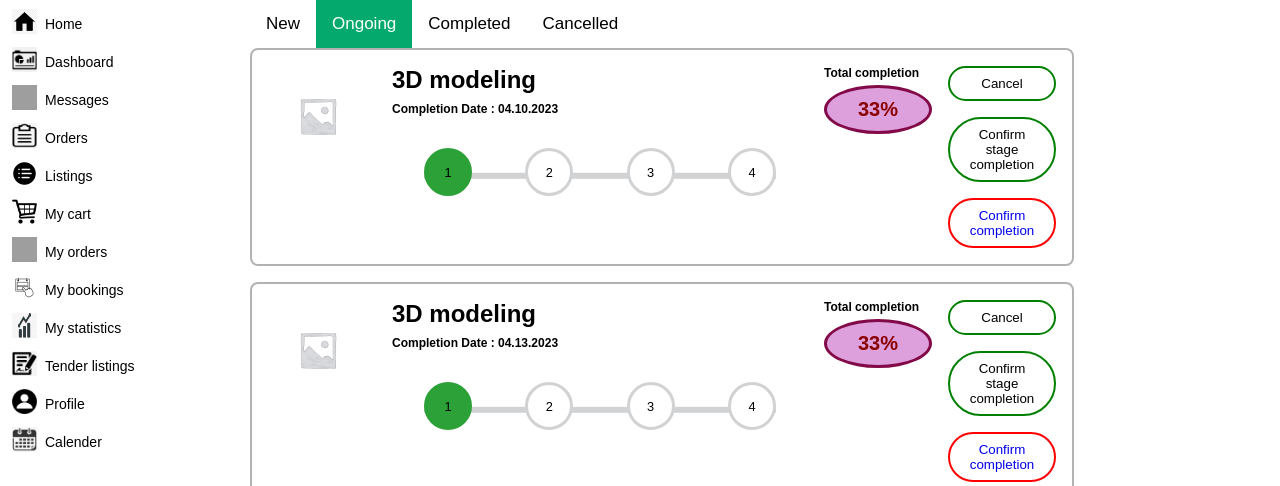
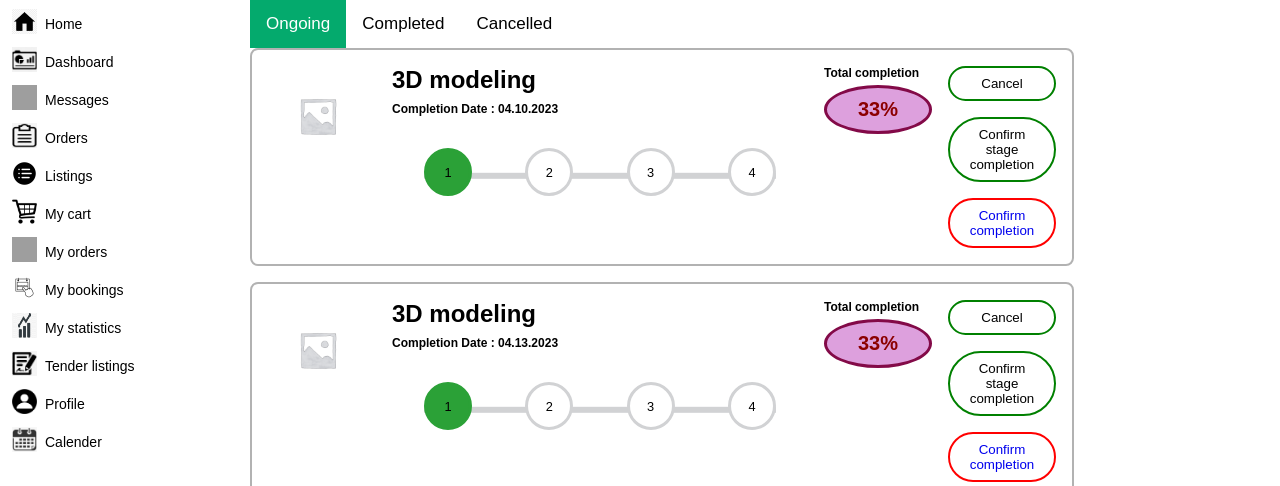
Before and after one commit to chrisMper/constru, a PHP site: page /construplus/app/views/users/myBookings_ongoing.php in a window 1280 px wide. Shown: the part 64-550 px from the top of the page. Run offline with PHP 8.4, Linux system fonts and the light colour scheme; grey boxes are pictures that could not be loaded.

Commit message:
Update myBookings_ongoing.php

```diff
--- a/app/views/users/myBookings_ongoing.php
+++ b/app/views/users/myBookings_ongoing.php
@@ -52,7 +52,7 @@
           <li><a href="construction.html"><img src="../../../public/img/product_img/listings.png" >Listings</a></li>
           <li><a href="hardware.html"><img src="../../../public/img/product_img/cart.png" >My cart</a></li>
           <li><a href="tender.html"><img src="../../../public/img/product_img/myorder.jpg" >My orders</a></li>
-          <li><a href="myBookings_ongoing.php"><img src="../../../public/img/product_img/booking-icon.jpg" >My bookings</a></li>
+          <li class="active"><a href="myBookings_ongoing.php"><img src="../../../public/img/product_img/booking-icon.jpg" >My bookings</a></li>
           <li><a href="tender.html"><img src="../../../public/img/product_img/statistics.jpg" >My statistics</a></li>
           <li><a href="tender.html"><img src="../../../public/img/product_img/tender .png" >Tender listings</a></li>
           <li><a href="tender.html"><img src="../../../public/img/product_img/profileicon.png" >Profile</a></li>
@@ -62,9 +62,9 @@
 
 
 <div class="main">
-
+ <div class="registerbox">
   <div class="topnav">
-   <a href="myBookings_new.php">New</a>
+  <!-- <a href="myBookings_new.php">New</a>-->
    <a class="active" href="myBookings_ongoing.php">Ongoing</a>
    <a href="myBookings_completed.php">Completed</a>
    <a href="myBookings_cancelled.php">Cancelled</a>
```
